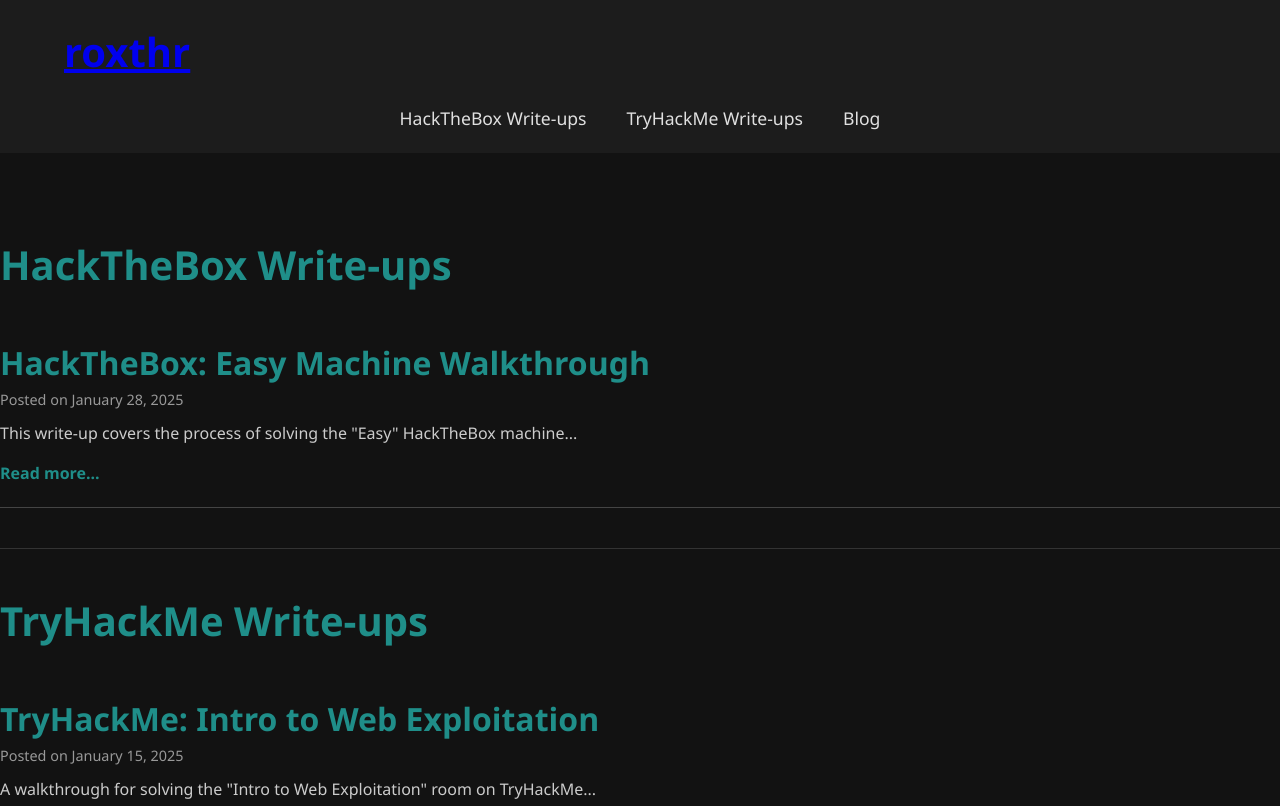
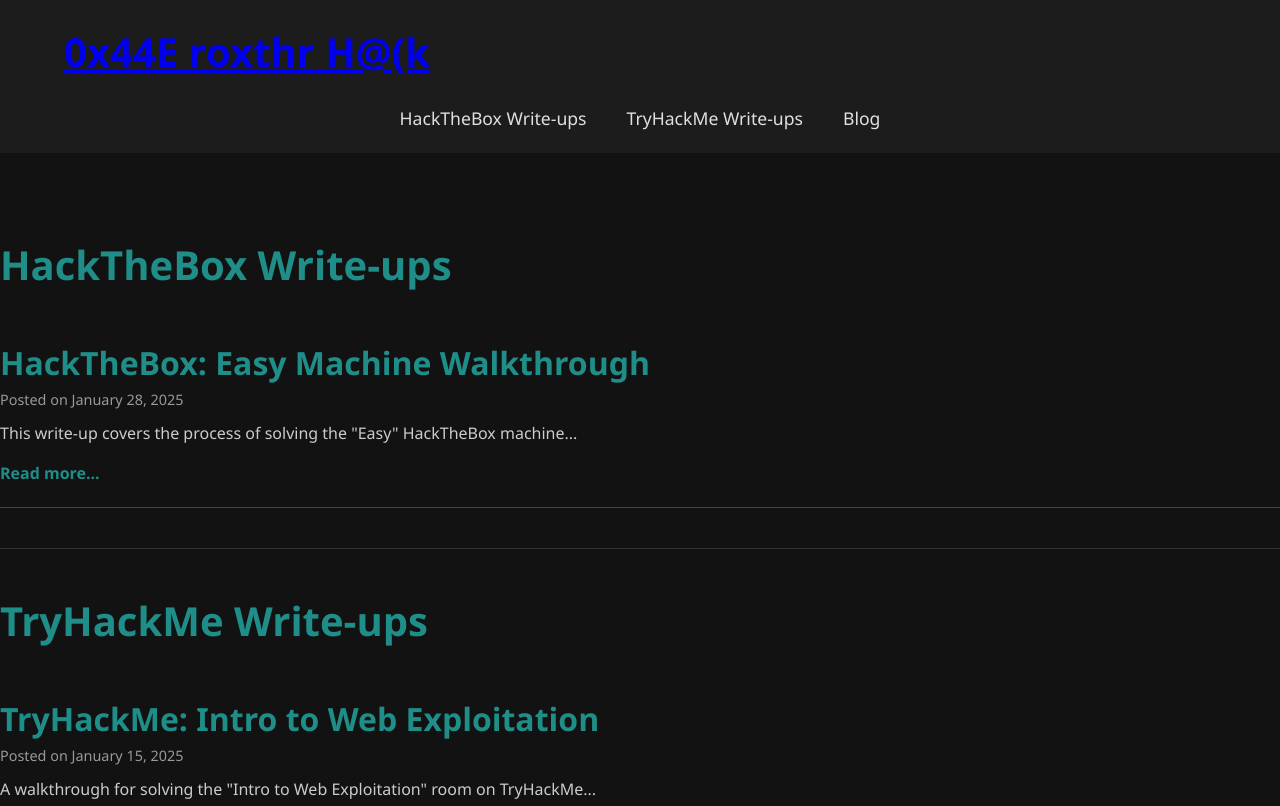
Before and after one commit to roxThr/HackiT, a plain HTML site: page index.html in a window 1280 px wide. Shown: the top 806 px of the page. Drawn offline with Linux system fonts and the light colour scheme.

Commit message:
Update index.html

```diff
--- a/index.html
+++ b/index.html
@@ -11,7 +11,7 @@
 <body>
   <header>
     <div class="container">
-      <h2><a href="/">roxthr</a></h2>
+      <h2><a href="https://roxthr.github.io/HackiT/">0x44E roxthr H@(k</a></h2>
       <nav>
         <ul>
           <li><a href="#htb-writeups">HackTheBox Write-ups</a></li>
```
